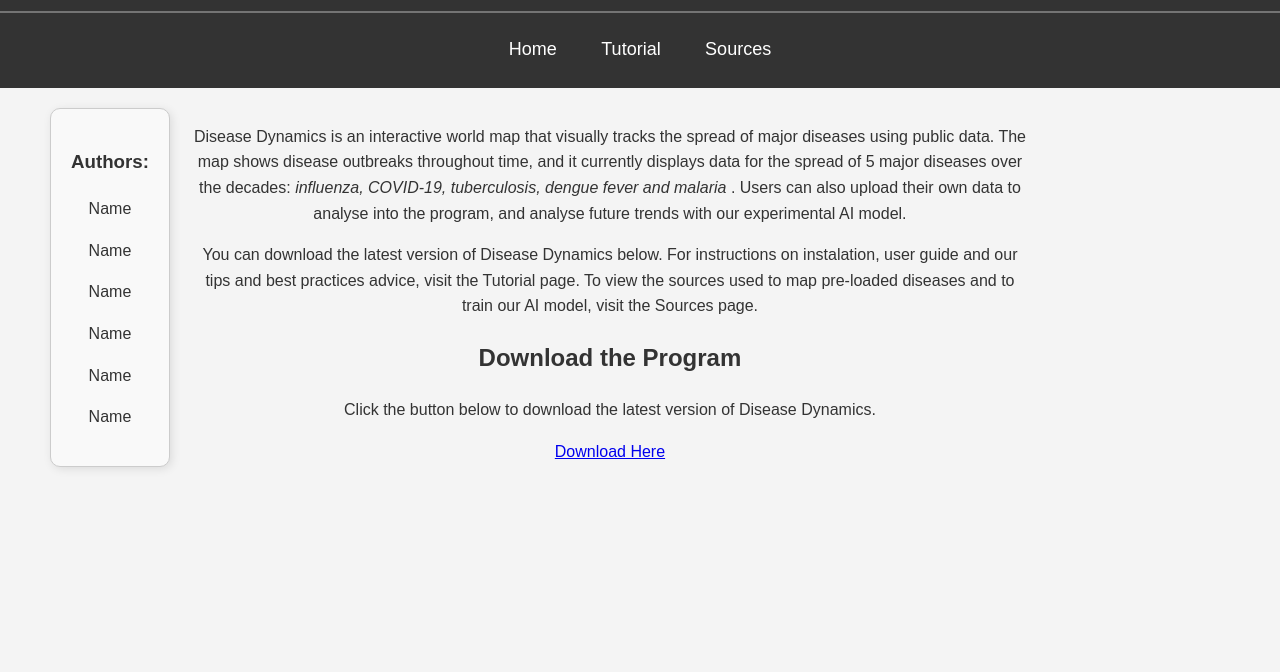
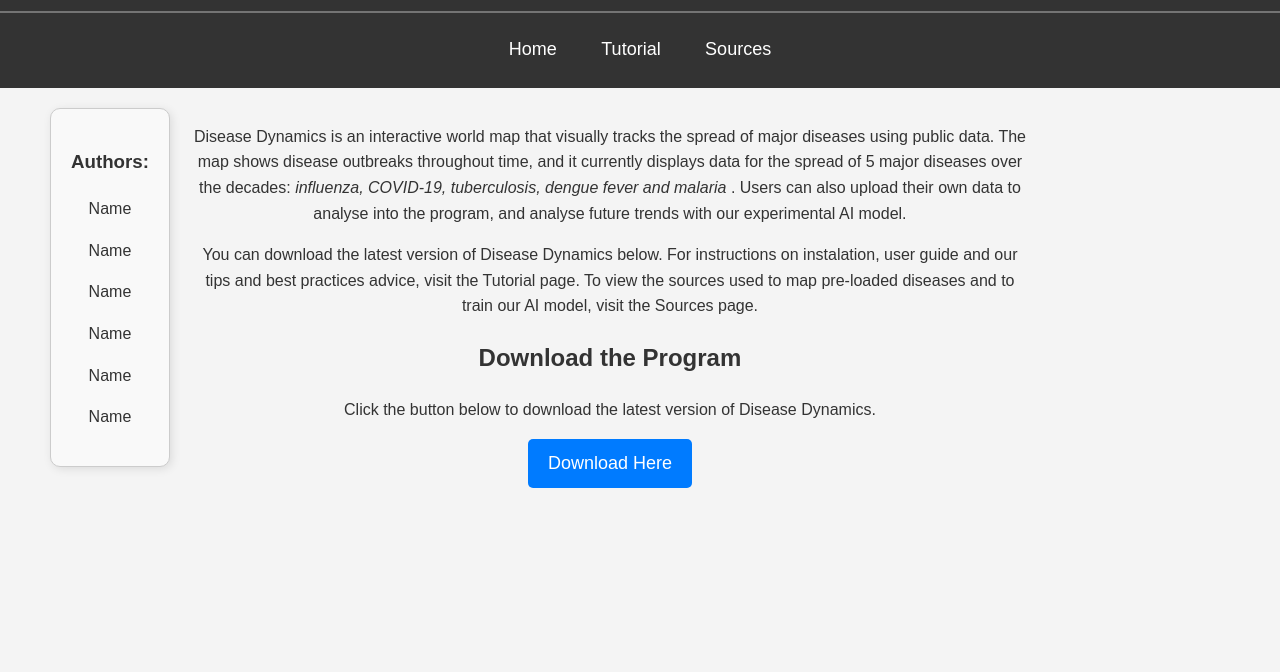
Before and after one commit to munkkys/DiseaseDynamics, a plain HTML site: page index.html in a window 1280 px wide. Shown: the part 128-800 px from the top of the page. Drawn offline with Linux system fonts and the light colour scheme.

Commit message:
fixing download button

```diff
--- a/index.html
+++ b/index.html
@@ -59,7 +59,7 @@
           Dynamics.
         </p>
         <a href="https://github.com/munkkys/DiseaseDynamics/releases/download/v1.0/DiseaseDynamics.exe"
-          download>Download Here</a>
+          class="download-btn" download>Download Here</a>
       </div>
     </main>
   </div>
```
